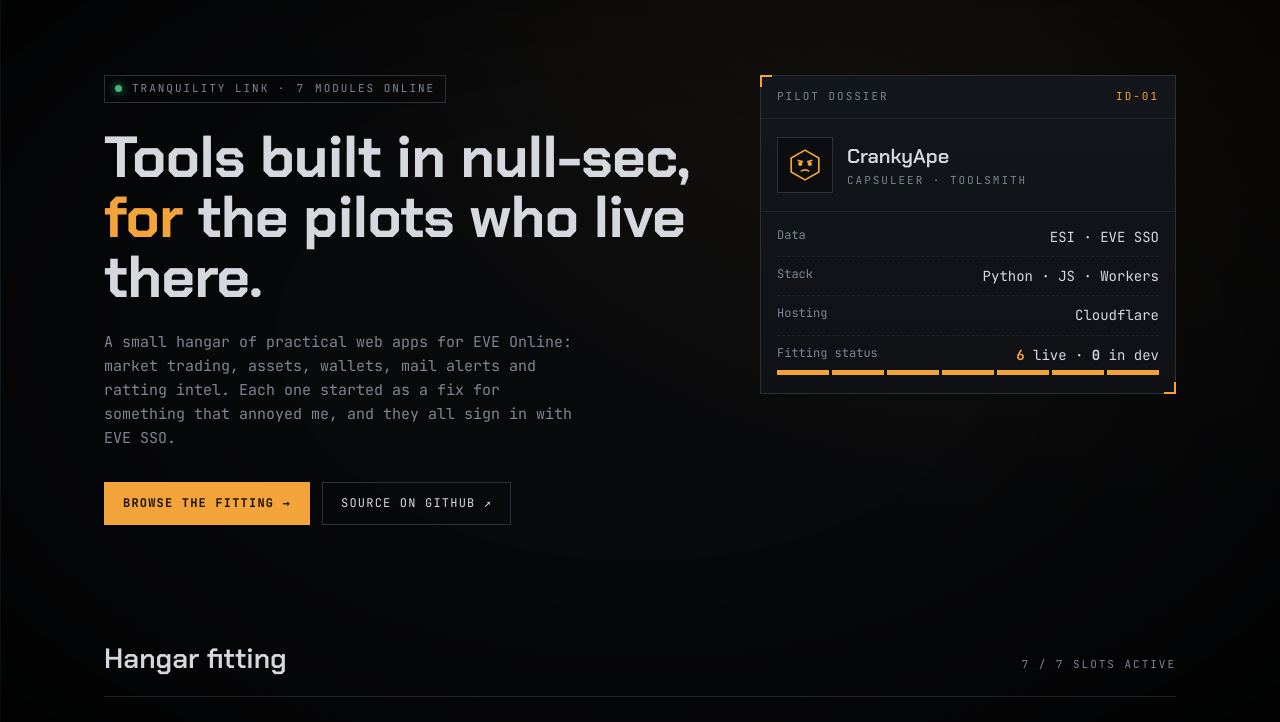
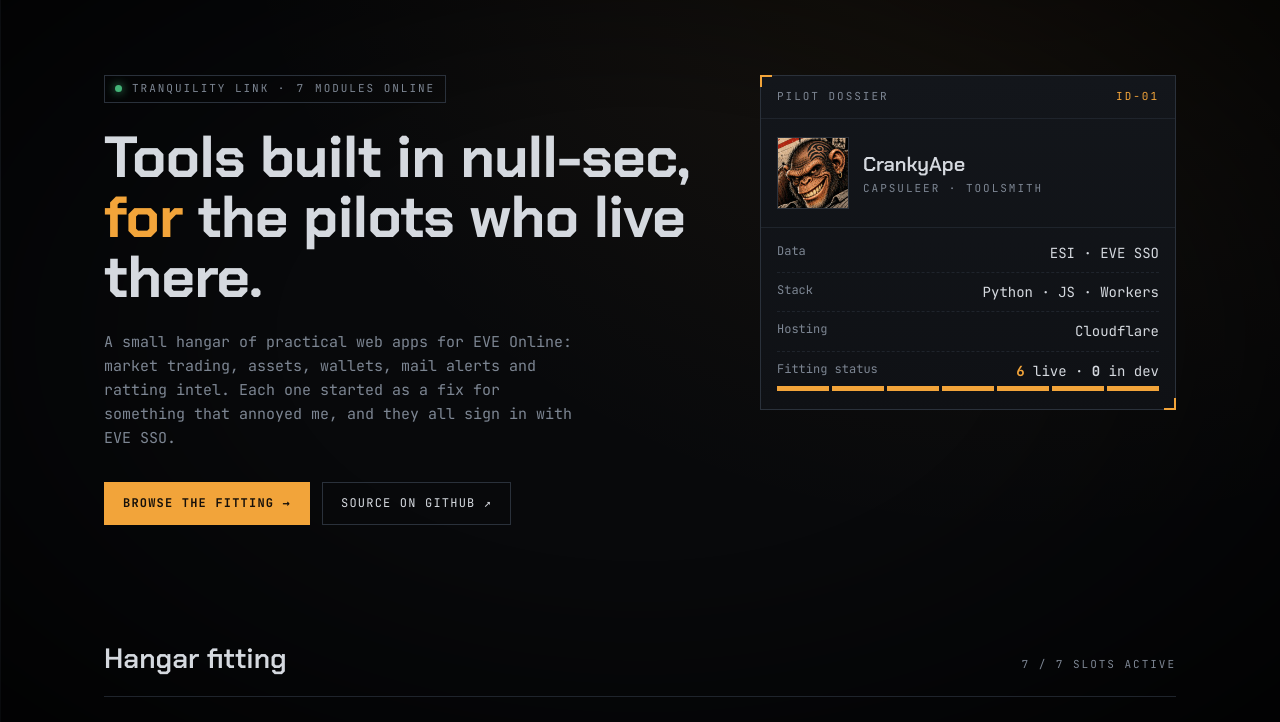
Before and after one commit to scrowe71/crankyape-site, a plain HTML site: page index.html in a window 1280 px wide. Shown: the part 66-788 px from the top of the page. Drawn offline with Linux system fonts and the light colour scheme.

Commit message:
Pilot card: CrankyApe portrait picture
Co-Authored-By: Claude Opus 5.5 <noreply@anthropic.com>
Claude-Session: https://claude.ai/code/session_01Eq4JCgPmBN8QLxgAaa34L5

```diff
--- a/index.html
+++ b/index.html
@@ -70,7 +70,8 @@
   .card::after{bottom:-1px;right:-1px;border-width:0 2px 2px 0}
   .card-h{display:flex;justify-content:space-between;padding:12px 16px;border-bottom:1px solid var(--line)}
   .pilot{display:flex;gap:14px;align-items:center;padding:18px 16px;border-bottom:1px solid var(--line)}
-  .portrait{width:56px;height:56px;border:1px solid var(--line2);display:grid;place-items:center;background:#0b0d10}
+  .portrait{width:72px;height:72px;border:1px solid var(--line2);background:#0b0d10;flex:none;overflow:hidden}
+  .portrait img{display:block;width:100%;height:100%;object-fit:cover}
   .pilot h3{font-family:var(--head);font-size:20px;font-weight:600}
   .rows{padding:6px 16px 10px}
   .row{display:flex;justify-content:space-between;gap:12px;padding:8px 0;border-bottom:1px dashed var(--line)}
@@ -180,14 +181,7 @@
       <aside class="card" aria-label="Pilot dossier">
         <div class="card-h"><span class="label">Pilot dossier</span><span class="label amber">ID-01</span></div>
         <div class="pilot">
-          <div class="portrait">
-            <svg viewBox="0 0 32 32" width="34" height="34" fill="none" stroke="#f2a43a" stroke-width="1.6">
-              <path d="M16 2 29 9.5v13L16 30 3 22.5v-13z"/>
-              <circle cx="11.5" cy="15" r="2" fill="#f2a43a" stroke="none"/>
-              <circle cx="20.5" cy="15" r="2" fill="#f2a43a" stroke="none"/>
-              <path d="M9 11.5l5 1.6M23 11.5l-5 1.6M12 22c2.5-1.8 5.5-1.8 8 0"/>
-            </svg>
-          </div>
+          <div class="portrait"><img src="/img/crankyape.jpg" alt="CrankyApe" width="72" height="72"></div>
           <div>
             <h3>CrankyApe</h3>
             <div class="label">Capsuleer · Toolsmith</div>
```
Also changed, not shown: img/crankyape.jpg (added).
